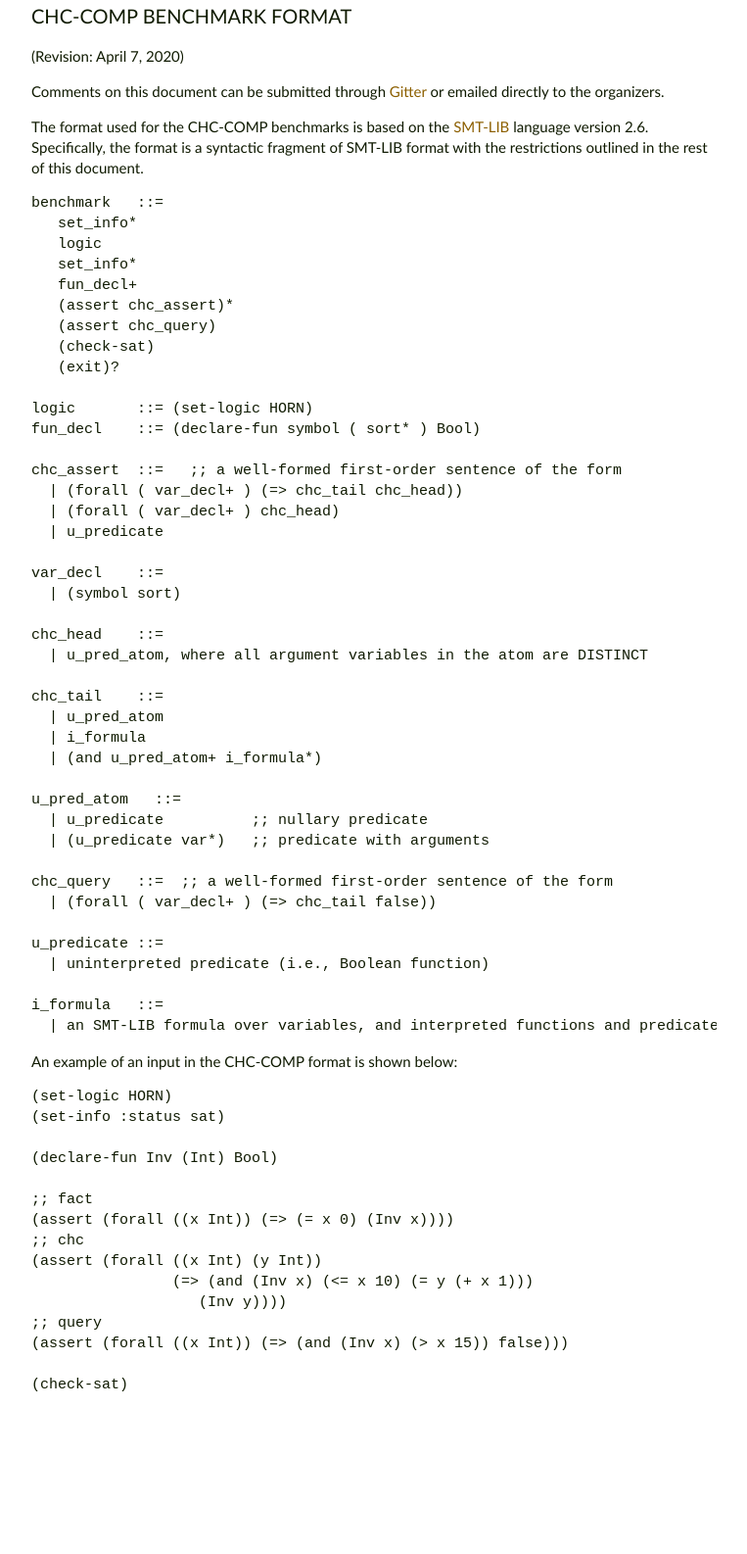
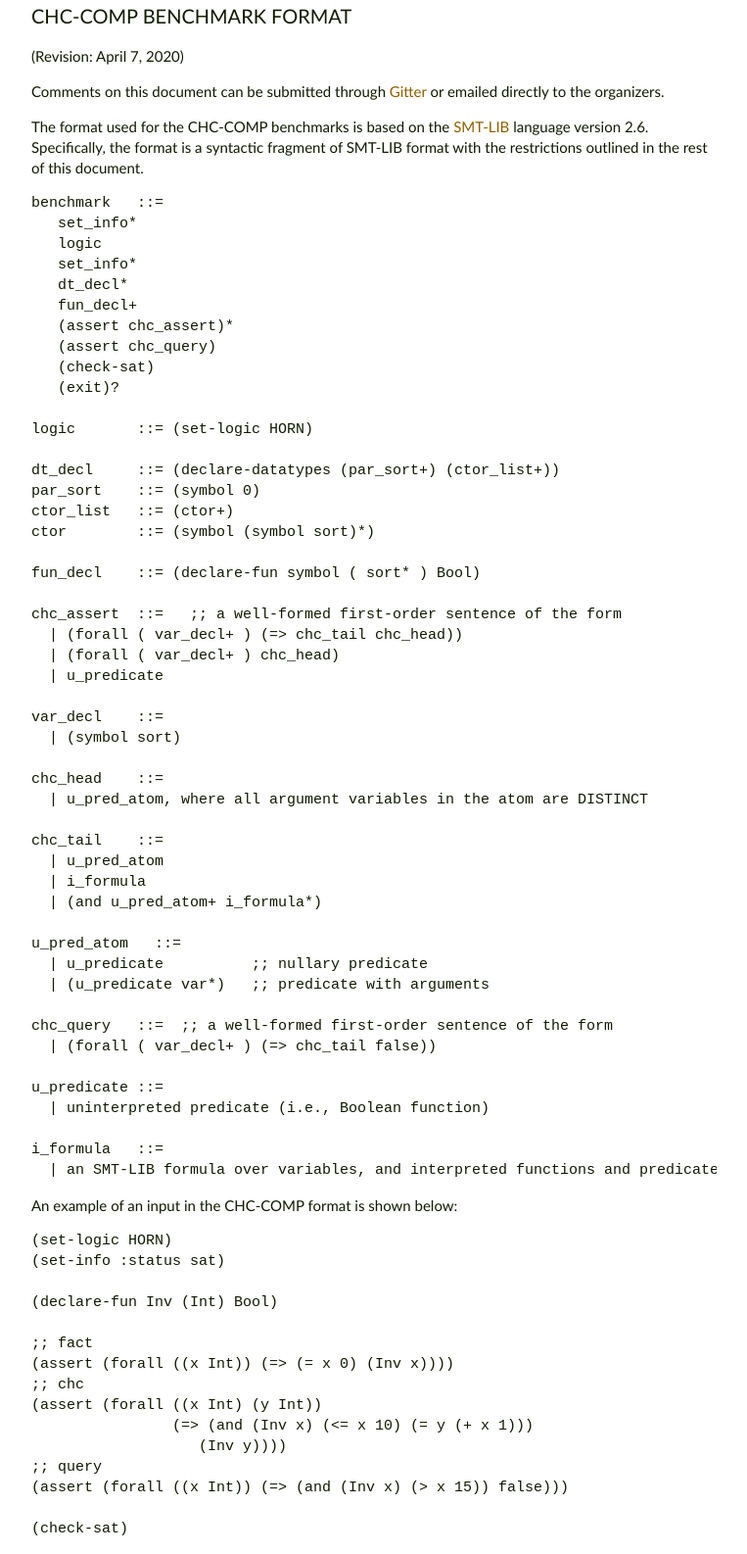
Before and after one commit to chc-comp/chc-comp.github.io, a Jekyll site: the page built from format.md, in a window 1280 px wide. Shown: the whole page at 98% size, without its empty margins (258-1021 px from the left). Built offline with Jekyll 4.4.1, drawn with Linux system fonts in a browser that asks for light colours; nearby versions of some CDN libraries; before the commit the page ends 1439 px from its top, so only the background shows below that.

Commit message:
added declare datatypes format

```diff
--- a/format.md
+++ b/format.md
@@ -19,6 +19,7 @@ benchmark   ::=
    set_info*
    logic
    set_info*
+   dt_decl*
    fun_decl+
    (assert chc_assert)*
    (assert chc_query)
@@ -26,6 +27,12 @@ benchmark   ::=
    (exit)?
 
 logic       ::= (set-logic HORN)
+
+dt_decl     ::= (declare-datatypes (par_sort+) (ctor_list+))
+par_sort    ::= (symbol 0)
+ctor_list   ::= (ctor+)
+ctor        ::= (symbol (symbol sort)*)
+
 fun_decl    ::= (declare-fun symbol ( sort* ) Bool)
 
 chc_assert  ::=   ;; a well-formed first-order sentence of the form
```
